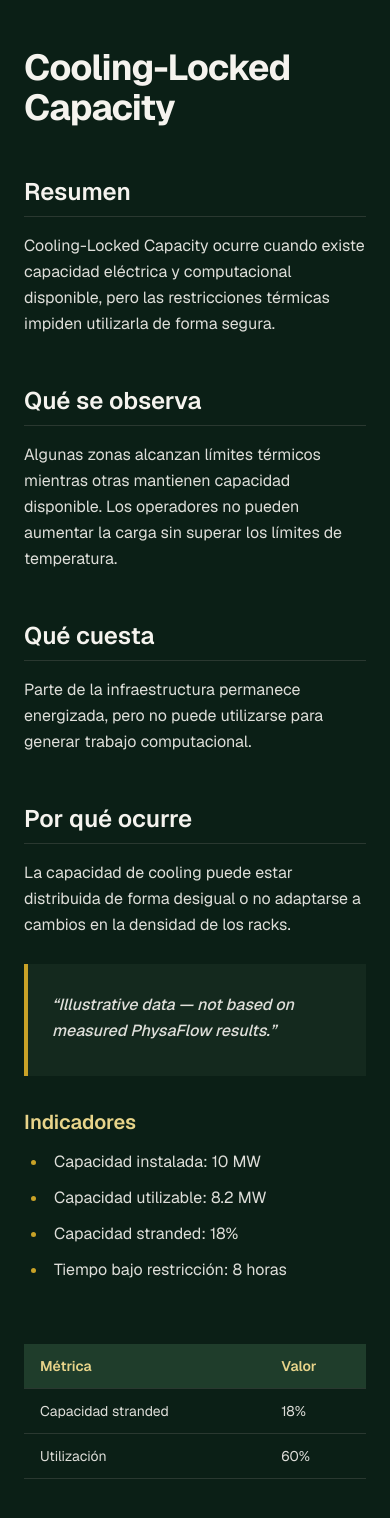
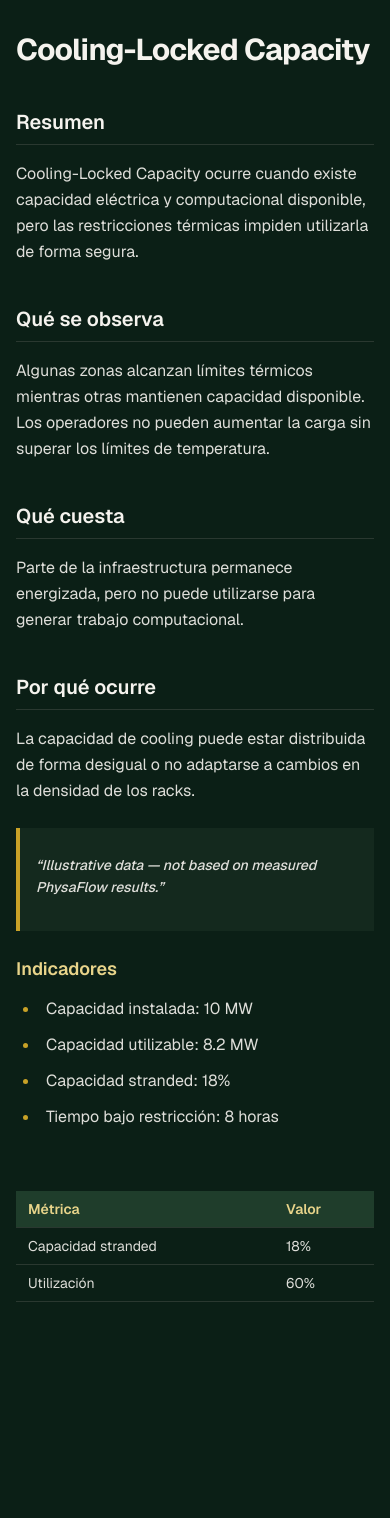
Before and after one commit to No-Country-simulation/so7-26-team-02-physaflow-public-report, a Next.js app: page /sandbox in a window 390 px wide. Shown: the top 1518 px of the page. After the commit the page ends 1362 px from the top, so only its background shows below. Built offline with nearby package versions, Linux system fonts and the light colour scheme.

Commit message:
feat: Tipografía y layout de lectura (legibilidad del reporte) y ajustes responsivos

```diff
--- a/app/page.tsx
+++ b/app/page.tsx
@@ -1,22 +1,23 @@
 export default function Home() {
   return (
-    <main className="flex min-h-screen w-full justify-center bg-background px-6 py-12 sm:py-16">
+    // Ajustamos padding horizontal: px-4 para mobile, sm:px-6 para el resto
+    <main className="flex min-h-screen w-full justify-center bg-background px-4 py-8 sm:px-6 sm:py-16">
       <article className="flex w-full max-w-3xl flex-col">
 
-        <header className="mb-12 border-b border-border pb-8">
-          <p className="mb-2 text-sm font-medium uppercase tracking-widest text-accent">
+        <header className="mb-10 border-b border-border pb-6 sm:mb-12 sm:pb-8">
+          <p className="mb-2 text-xs font-medium uppercase tracking-widest text-accent sm:text-sm">
             PhysaFlow Stranded Capacity Index
           </p>
-          <h1 className="mb-4 text-4xl font-bold tracking-tight text-foreground sm:text-5xl">
+          <h1 className="mb-4 text-3xl font-bold tracking-tight text-foreground sm:text-4xl md:text-5xl">
             Taxonomía de la Capacidad Varada en Data Centers de IA
           </h1>
-          <p className="text-lg text-muted">
+          <p className="text-base text-muted sm:text-lg">
             Un reporte de referencia de la industria que define el vocabulario operativo para identificar y medir la capacidad pagada y encendida que no produce trabajo computacional.
           </p>
         </header>
 
         <section className="prose prose-invert lg:prose-lg max-w-none">
-          <h2 className="mt-12 mb-4 border-b border-border pb-2 text-2xl font-semibold text-foreground sm:text-3xl">
+          <h2 className="mt-10 mb-4 border-b border-border pb-2 text-xl font-semibold text-foreground sm:mt-12 sm:text-2xl md:text-3xl">
             Resumen Ejecutivo
           </h2>
           <p className="mb-6 leading-relaxed text-foreground/90">
@@ -26,7 +27,7 @@ export default function Home() {
             Este reporte presenta una taxonomía estandarizada para clasificar el desperdicio en tres capas críticas: Facility, IT y Workload. El objetivo es proveer a operadores y stakeholders con el vocabulario necesario para diagnosticar estas restricciones de forma precisa.
           </p>
 
-          <blockquote className="my-6 border-l-4 border-accent bg-surface py-2 pl-6 pr-4 italic text-foreground">
+          <blockquote className="my-6 border-l-4 border-accent bg-surface py-2 pl-4 pr-3 text-sm italic text-foreground sm:pl-6 sm:pr-4 sm:text-base">
             Illustrative data — not based on measured PhysaFlow results. Este reporte utiliza métricas de ejemplo para demostrar la estructura de la taxonomía.
           </blockquote>
         </section>
--- a/mdx-components.tsx
+++ b/mdx-components.tsx
@@ -4,28 +4,28 @@ export function useMDXComponents(components: MDXComponents): MDXComponents {
   return {
     // El contenedor principal de todo el MDX
     wrapper: ({ children }) => (
-      <article className="prose lg:prose-lg mx-auto w-full max-w-3xl px-6 py-12 sm:py-16">
+      <article className="prose prose-invert lg:prose-lg mx-auto w-full max-w-3xl px-4 py-8 sm:px-6 sm:py-16">
         {children}
       </article>
     ),
 
     // Título principal de la sección
     h1: ({ children }) => (
-      <h1 className="mb-8 mt-0 text-4xl font-bold tracking-tight text-foreground sm:text-5xl">
+      <h1 className="mb-8 mt-0 text-3xl font-bold tracking-tight text-foreground sm:text-4xl md:text-5xl">
         {children}
       </h1>
     ),
 
     // Subtítulos (ej. "Qué se observa", "Qué cuesta")
     h2: ({ children }) => (
-      <h2 className="mt-12 mb-4 border-b border-border pb-2 text-2xl font-semibold text-foreground sm:text-3xl">
+      <h2 className="mt-10 mb-4 border-b border-border pb-2 text-xl font-semibold text-foreground sm:mt-12 sm:text-2xl md:text-3xl">
         {children}
       </h2>
     ),
 
     // Títulos menores (ej. "Indicadores")
     h3: ({ children }) => (
-      <h3 className="mt-8 mb-3 text-xl font-semibold text-accent-light sm:text-2xl">
+      <h3 className="mt-6 mb-3 text-lg font-semibold text-accent-light sm:mt-8 sm:text-xl md:text-2xl">
         {children}
       </h3>
     ),
@@ -46,12 +46,12 @@ export function useMDXComponents(components: MDXComponents): MDXComponents {
 
     // Citas o definiciones importantes
     blockquote: ({ children }) => (
-      <blockquote className="my-6 border-l-4 border-accent bg-surface py-2 pl-6 pr-4 text-foreground italic">
+      <blockquote className="my-6 border-l-4 border-accent bg-surface py-2 pl-4 pr-3 text-sm italic text-foreground sm:pl-6 sm:pr-4 sm:text-base">
         {children}
       </blockquote>
     ),
 
-    // Tablas de datos (crítico para las métricas)
+    // Tablas de datos (crítico para las métricas en móvil)
     table: ({ children }) => (
       <div className="my-8 overflow-x-auto">
         <table className="w-full border-collapse text-left text-sm text-foreground/90">
@@ -60,12 +60,12 @@ export function useMDXComponents(components: MDXComponents): MDXComponents {
       </div>
     ),
     th: ({ children }) => (
-      <th className="border-b border-border bg-primary px-4 py-3 font-semibold text-accent-light">
+      <th className="border-b border-border bg-primary px-3 py-2 font-semibold text-accent-light sm:px-4 sm:py-3">
         {children}
       </th>
     ),
     td: ({ children }) => (
-      <td className="border-b border-border px-4 py-3">
+      <td className="border-b border-border px-3 py-2 sm:px-4 sm:py-3">
         {children}
       </td>
     ),
```
